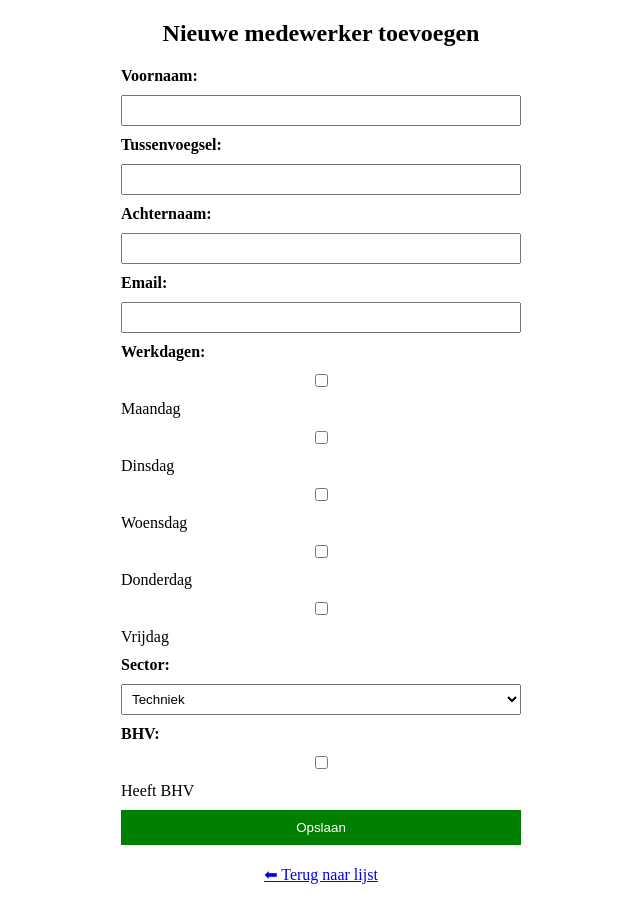
After one commit to safouane070/technolab-dashboard, a PHP site: page /add.php in a window 1280 px wide. The commit adds this page. Shown: the whole page, without its empty margins (319-959 px from the left). Run offline with PHP 8.4, Linux system fonts and the light colour scheme.

Commit message:
de add pagina toe gevoeged je kan nu een andere medewerker toevoegen

```diff
--- /dev/null
+++ b/add.php
@@ -0,0 +1,105 @@
+<?php
+// Verbinding maken
+try {
+    $db = new PDO("mysql:host=localhost;dbname=technolab-dashboard", "root", "");
+    $db->setAttribute(PDO::ATTR_ERRMODE, PDO::ERRMODE_EXCEPTION);
+} catch (PDOException $e) {
+    die("Fout!: " . $e->getMessage());
+}
+
+// Verwerking formulier
+if ($_SERVER['REQUEST_METHOD'] === 'POST') {
+    $voornaam = $_POST['voornaam'];
+    $tussenvoegsel = $_POST['tussenvoegsel'] ?? null;
+    $achternaam = $_POST['achternaam'];
+    $email = $_POST['email'];
+    $sector = $_POST['sector'];
+    $bhv = isset($_POST['bhv']) ? 1 : 0;
+
+    // Werkdagen
+    $werkdag_ma = isset($_POST['werkdag_ma']) ? 1 : 0;
+    $werkdag_di = isset($_POST['werkdag_di']) ? 1 : 0;
+    $werkdag_wo = isset($_POST['werkdag_wo']) ? 1 : 0;
+    $werkdag_do = isset($_POST['werkdag_do']) ? 1 : 0;
+    $werkdag_vr = isset($_POST['werkdag_vr']) ? 1 : 0;
+
+    // Automatische status
+    $status = "Afwezig";
+    if ($werkdag_ma || $werkdag_di || $werkdag_wo || $werkdag_do || $werkdag_vr) {
+        $status = "Aanwezig";
+    }
+
+    $stmt = $db->prepare("INSERT INTO werknemers
+        (voornaam, tussenvoegsel, achternaam, email, werkdag_ma, werkdag_di, werkdag_wo, werkdag_do, werkdag_vr, sector, BHV, status)
+        VALUES (:voornaam, :tussenvoegsel, :achternaam, :email, :werkdag_ma, :werkdag_di, :werkdag_wo, :werkdag_do, :werkdag_vr, :sector, :bhv, :status)");
+
+    $stmt->execute([
+        ':voornaam' => $voornaam,
+        ':tussenvoegsel' => $tussenvoegsel,
+        ':achternaam' => $achternaam,
+        ':email' => $email,
+        ':werkdag_ma' => $werkdag_ma,
+        ':werkdag_di' => $werkdag_di,
+        ':werkdag_wo' => $werkdag_wo,
+        ':werkdag_do' => $werkdag_do,
+        ':werkdag_vr' => $werkdag_vr,
+        ':sector' => $sector,
+        ':bhv' => $bhv,
+        ':status' => $status
+    ]);
+
+    header("Location: dagplanning.php");
+    exit;
+}
+?>
+<!DOCTYPE html>
+<html lang="nl">
+<head>
+    <meta charset="UTF-8">
+    <title>Nieuwe medewerker toevoegen</title>
+    <style>
+        form { width: 400px; margin: 20px auto; display: flex; flex-direction: column; gap: 10px; }
+        label { font-weight: bold; }
+        input, select { padding: 6px; }
+        button { padding: 10px; background: green; color: white; border: none; cursor: pointer; }
+        button:hover { background: darkgreen; }
+    </style>
+</head>
+<body>
+<h2 style="text-align:center;">Nieuwe medewerker toevoegen</h2>
+<form method="post">
+    <label>Voornaam:</label>
+    <input type="text" name="voornaam" required>
+
+    <label>Tussenvoegsel:</label>
+    <input type="text" name="tussenvoegsel">
+
+    <label>Achternaam:</label>
+    <input type="text" name="achternaam" required>
+
+    <label>Email:</label>
+    <input type="email" name="email" required>
+
+    <label>Werkdagen:</label>
+    <input type="checkbox" name="werkdag_ma"> Maandag <br>
+    <input type="checkbox" name="werkdag_di"> Dinsdag <br>
+    <input type="checkbox" name="werkdag_wo"> Woensdag <br>
+    <input type="checkbox" name="werkdag_do"> Donderdag <br>
+    <input type="checkbox" name="werkdag_vr"> Vrijdag <br>
+
+    <label>Sector:</label>
+    <select name="sector" required>
+        <option value="Techniek">Techniek</option>
+        <option value="ICT">ICT</option>
+        <option value="Onderwijs">Onderwijs</option>
+        <option value="Administratie">Administratie</option>
+    </select>
+
+    <label>BHV:</label>
+    <input type="checkbox" name="bhv"> Heeft BHV
+
+    <button type="submit">Opslaan</button>
+</form>
+<p style="text-align:center;"><a href="dagplanning.php">⬅ Terug naar lijst</a></p>
+</body>
+</html>
```
Also changed, not shown: absent.php (+1 -1 lines), dagplanning.php (+34 -6 lines).
